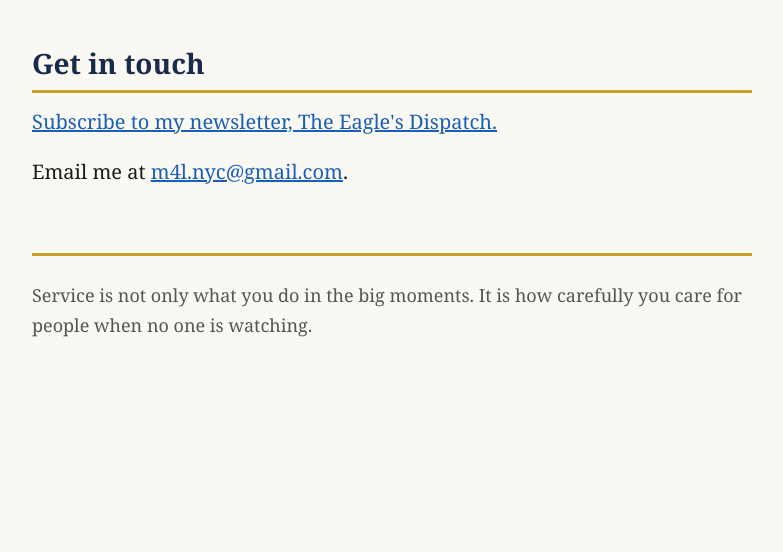
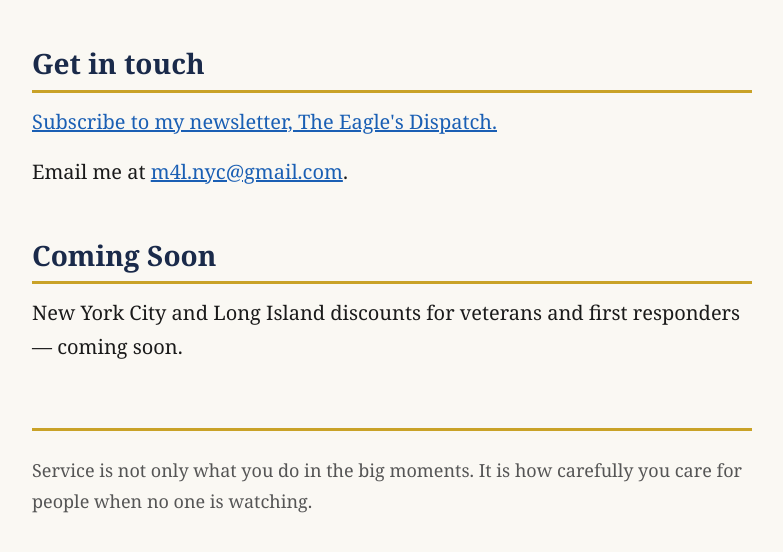
Before and after one commit to nystmarine/nystmarine.github.io, a plain HTML site: page index.html in a window 1280 px wide. Shown: the part 1312-1864 px from the top of the page, without its empty margins (248-1031 px from the left). Before the commit the page ends 1749 px from the top, so only its background shows below. Drawn offline with Linux system fonts and the light colour scheme.

Commit message:
Add Coming Soon discounts section

```diff
--- a/index.html
+++ b/index.html
@@ -124,6 +124,9 @@
 <p><a href="https://eddies-newsletter-a3ec10.beehiiv.com/subscribe">Subscribe to my newsletter, The Eagle's Dispatch.</a></p>
 <p>Email me at <a href="https://mail.google.com/mail/?view=cm&fs=1&to=m4l.nyc@gmail.com">m4l.nyc@gmail.com</a>.</p>
 
+<h2>Coming Soon</h2>
+<p>New York City and Long Island discounts for veterans and first responders — coming soon.</p>
+
 <div class="footer">
 <p>Service is not only what you do in the big moments. It is how carefully you care for people when no one is watching.</p>
 </div>
```
